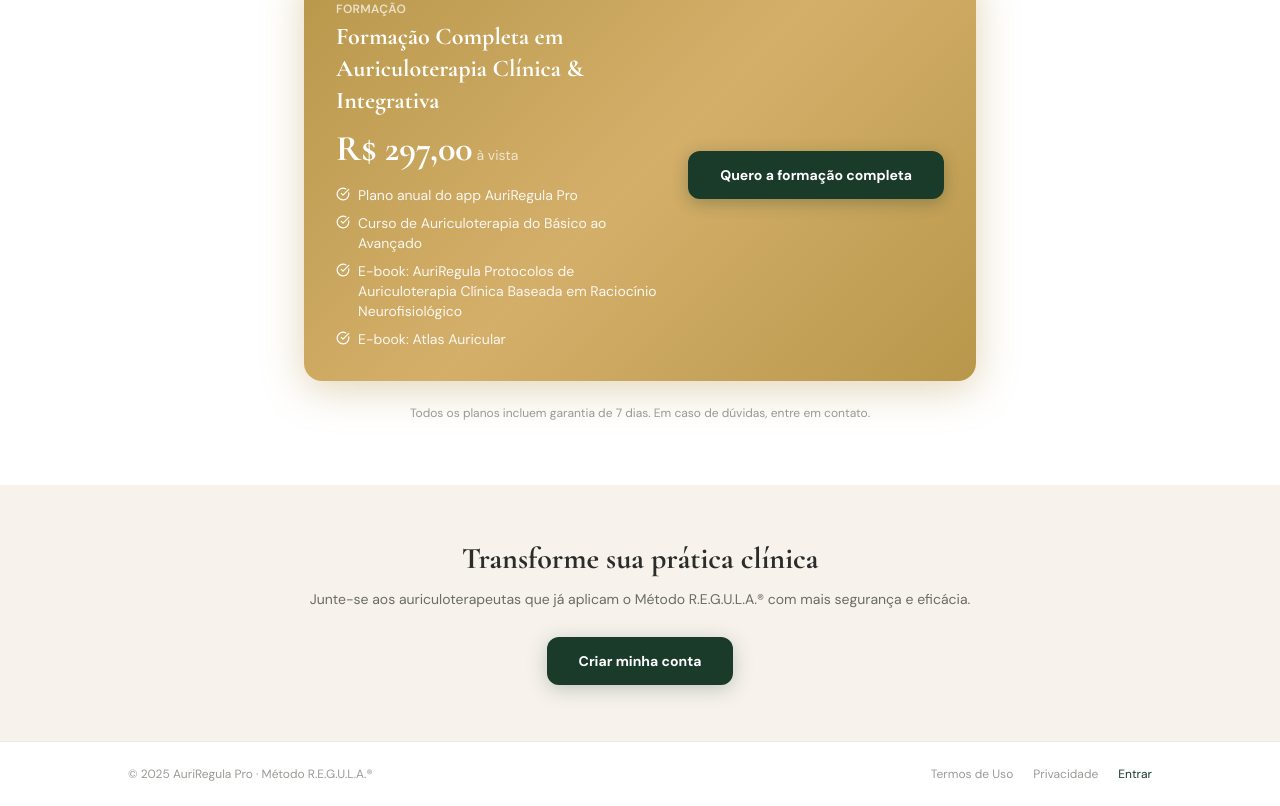
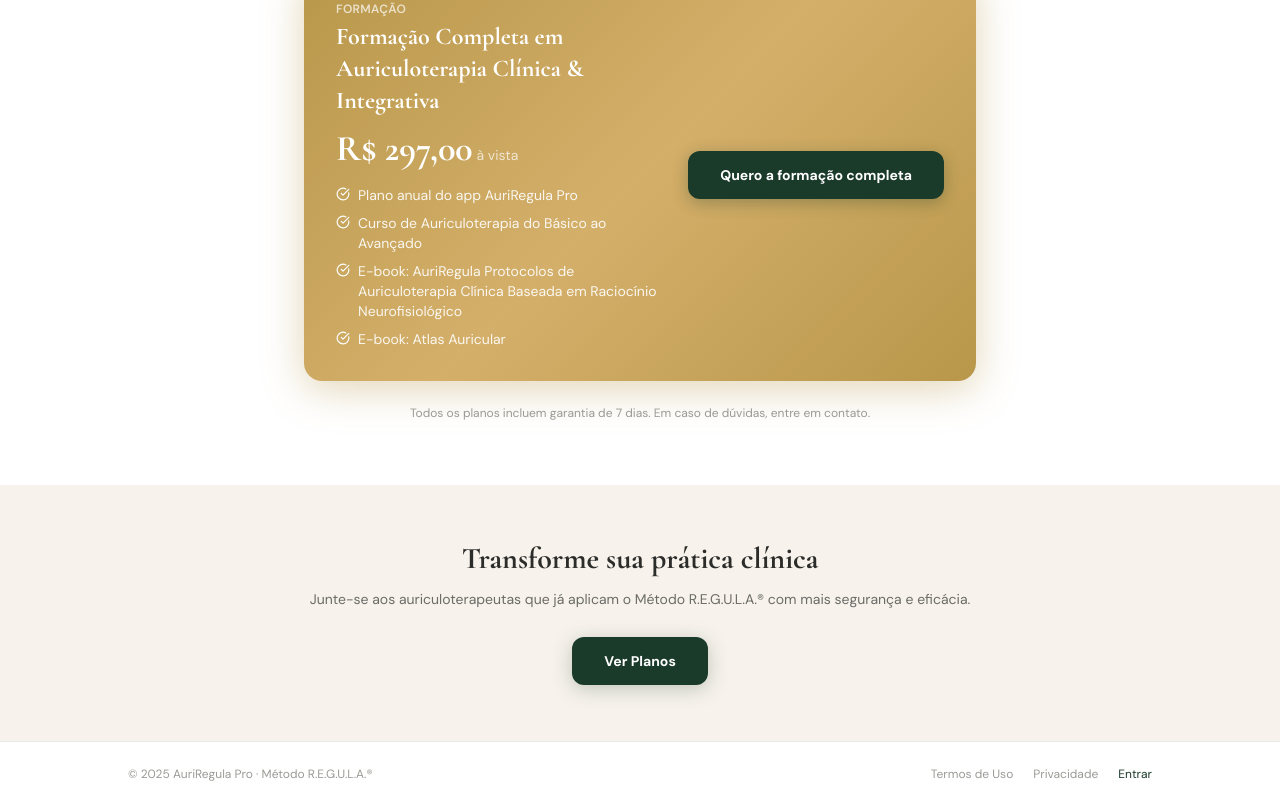
Before and after one commit to enfatyamaguti-creator/AuriregulaApp, a Next.js app: page / in a window 1280 px wide. Shown: the part 2717-3523 px from the top of the page. Built offline with nearby package versions, Linux system fonts and the light colour scheme; no server answers.

Commit message:
style: somethigs

```diff
--- a/src/app/page.tsx
+++ b/src/app/page.tsx
@@ -264,7 +264,7 @@
       <FaqSection />
 
       {/* Planos */}
-      <section className="px-5 md:px-12 py-14 md:py-16" style={{ backgroundColor: 'white' }}>
+      <section id="planos" className="px-5 md:px-12 py-14 md:py-16" style={{ backgroundColor: 'white' }}>
         <div className="max-w-5xl mx-auto">
           <div className="relative flex items-center justify-center mb-2">
             {/* <Image
@@ -423,11 +423,11 @@
             Junte-se aos auriculoterapeutas que já aplicam o Método R.E.G.U.L.A.® com mais segurança e eficácia.
           </p>
           <Link
-            href="/login"
+            href="/#planos"
             className="inline-flex items-center gap-2 px-8 py-3.5 rounded-[12px] text-sm font-bold transition-all active:scale-95"
             style={{ backgroundColor: 'var(--forest)', color: 'white', boxShadow: '0 4px 20px rgba(26,58,42,0.25)' }}
           >
-            Criar minha conta
+            Ver Planos
           </Link>
         </div>
       </section>
--- a/src/components/Layout/Sidebar.tsx
+++ b/src/components/Layout/Sidebar.tsx
@@ -66,6 +66,8 @@
                 backgroundColor: active ? 'rgba(255,255,255,0.13)' : 'transparent',
                 color: active ? 'white' : 'rgba(255,255,255,0.60)',
               }}
+              onMouseEnter={e => { if (!active) e.currentTarget.style.backgroundColor = 'rgba(255,255,255,0.08)'; }}
+              onMouseLeave={e => { if (!active) e.currentTarget.style.backgroundColor = 'transparent'; }}
             >
               <Icon size={17} strokeWidth={active ? 2.2 : 1.7} />
               {label}
@@ -83,6 +85,8 @@
             color: pathname === '/perfil' ? 'white' : 'rgba(255,255,255,0.55)',
             backgroundColor: pathname === '/perfil' ? 'rgba(255,255,255,0.13)' : 'transparent',
           }}
+          onMouseEnter={e => { if (pathname !== '/perfil') e.currentTarget.style.backgroundColor = 'rgba(255,255,255,0.08)'; }}
+          onMouseLeave={e => { if (pathname !== '/perfil') e.currentTarget.style.backgroundColor = 'transparent'; }}
         >
           <UserCircle size={16} />
           Meu perfil
--- a/src/components/OnboardingModal.tsx
+++ b/src/components/OnboardingModal.tsx
@@ -16,6 +16,15 @@
     });
   }, []);
 
+  useEffect(() => {
+    if (visivel) {
+      document.body.style.overflow = 'hidden';
+    } else {
+      document.body.style.overflow = '';
+    }
+    return () => { document.body.style.overflow = ''; };
+  }, [visivel]);
+
   async function fechar() {
     setVisivel(false);
     const supabase = createClient();
@@ -26,7 +35,7 @@
 
   return (
     <div
-      className="fixed inset-0 z-50 flex items-end md:items-center justify-center"
+      className="fixed inset-0 z-[60] flex items-end md:items-center justify-center"
       style={{ backgroundColor: 'rgba(0,0,0,0.55)' }}
     >
       <div
```
